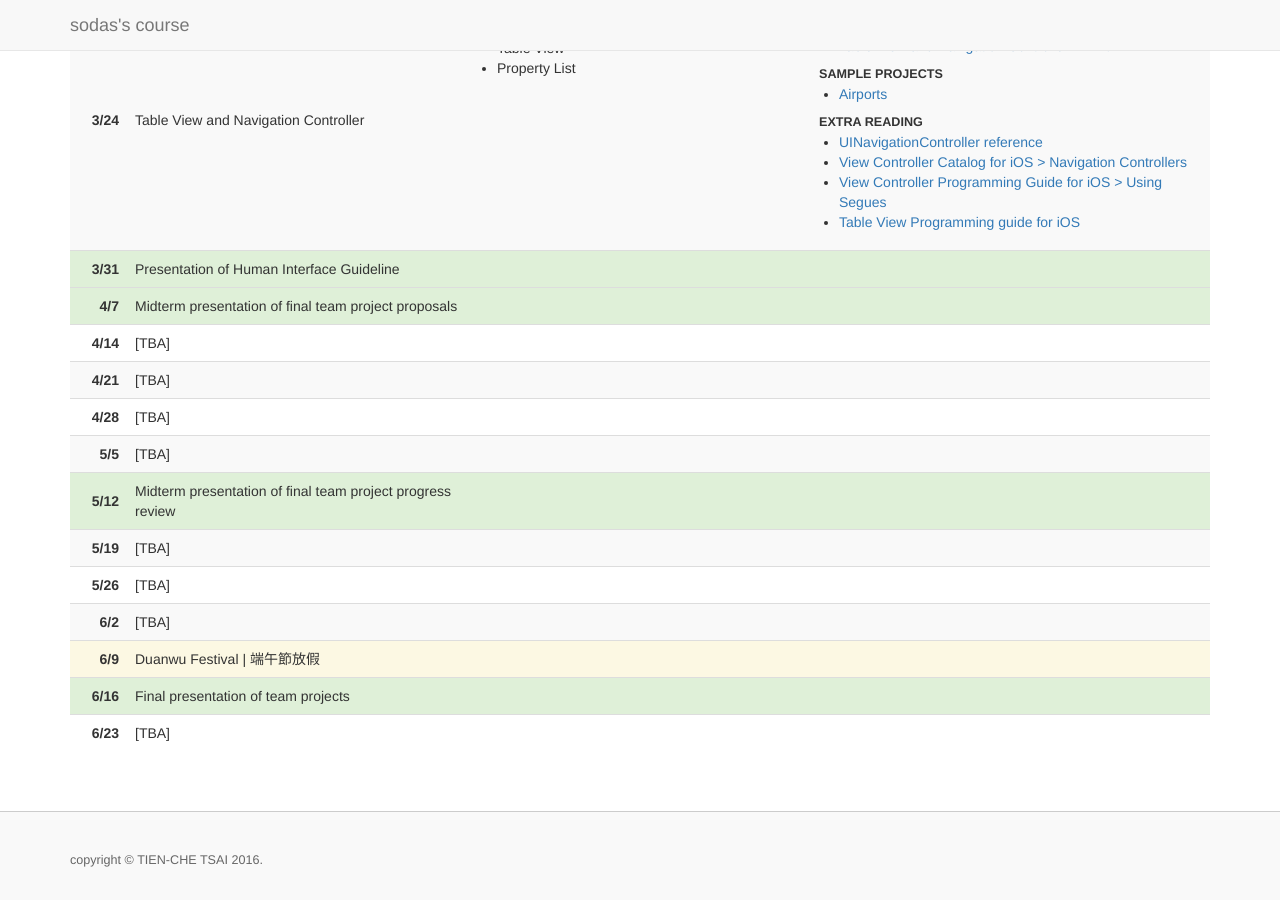
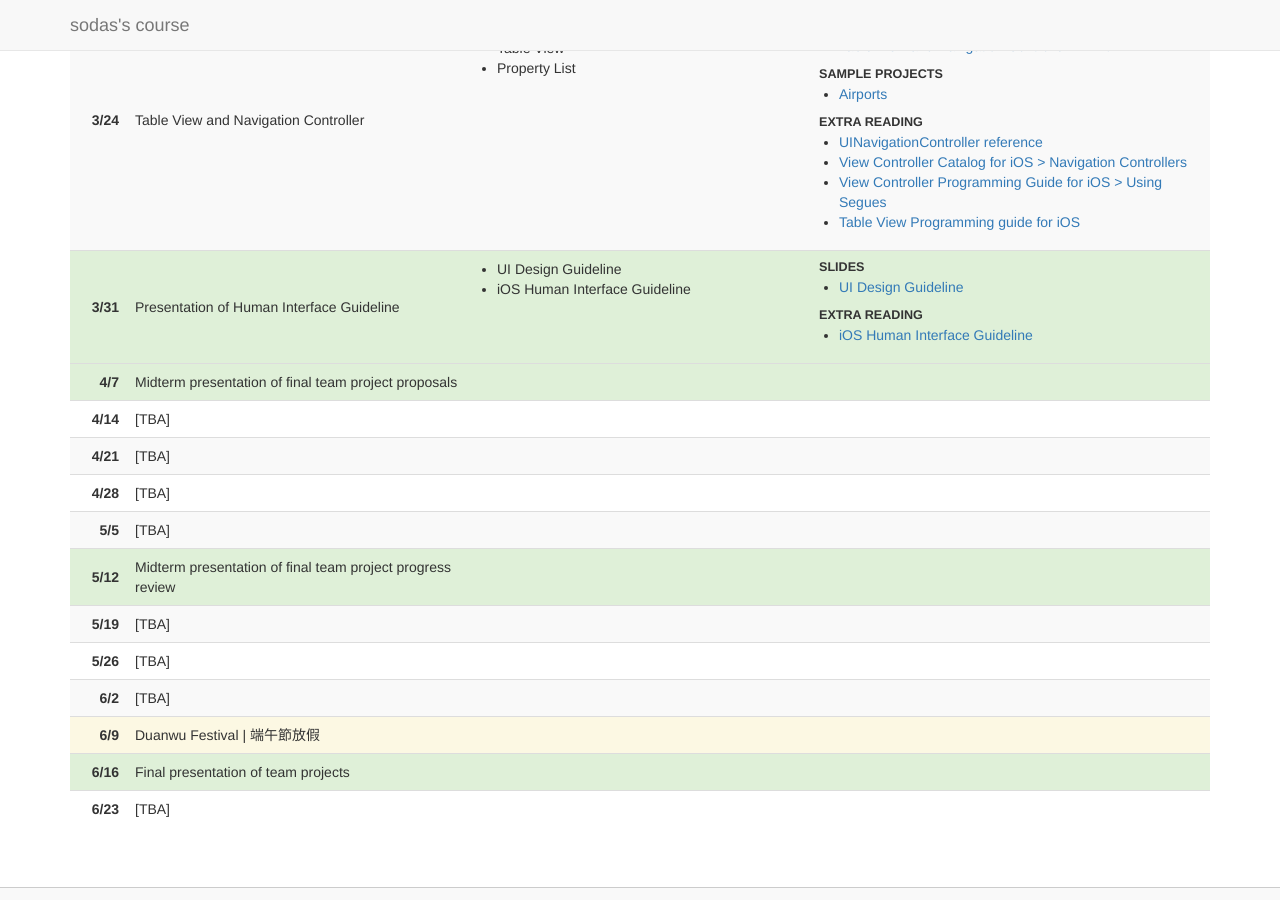
Before and after one commit to sodascourse/sodascourse.github.io, a Jekyll site: the page built from index.html, in a window 1280 px wide and 900 px high, scrolled down 1684 px. Built offline with Jekyll 4.4.1, drawn with Linux system fonts in a browser that asks for light colours.

Commit message:
Add content

```diff
--- a/_data/spring-16-classes.yaml
+++ b/_data/spring-16-classes.yaml
@@ -146,6 +146,16 @@
 - date: 3/31
   row-class: success
   title: Presentation of Human Interface Guideline
+  topics:
+    - UI Design Guideline
+    - iOS Human Interface Guideline
+  resources:
+    slides:
+      - name: UI Design Guideline
+        link: /slides/spring-16/05-UI-Design-Guideline.pdf
+    extra reading:
+      - name: iOS Human Interface Guideline
+        link: https://developer.apple.com/library/ios/documentation/UserExperience/Conceptual/MobileHIG/
 
 - date: 4/7
   row-class: success
```
Also changed, not shown: 1 other file.
